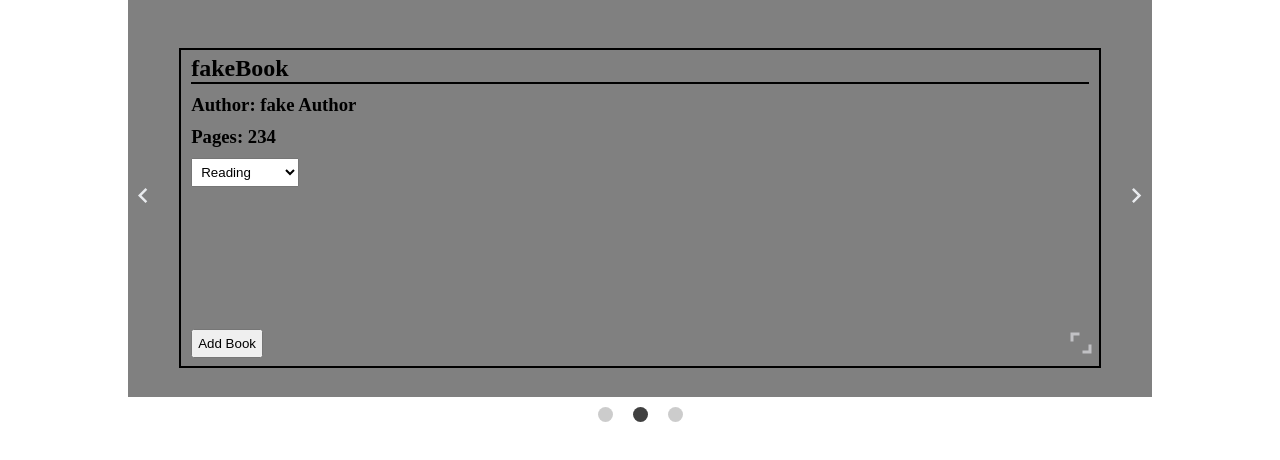
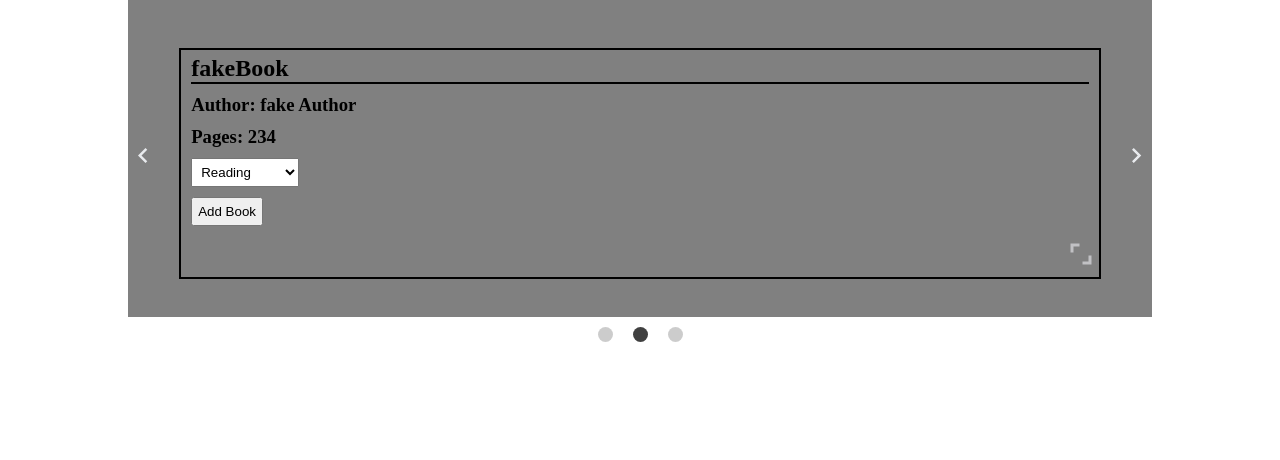
Before and after one commit to Jeff496/MyLibrary, a website built with webpack: page src/index.html in a window 1280 px wide. Shown: the part 160-620 px from the top of the page. Built offline with nearby package versions, Linux system fonts and the light colour scheme.

Commit message:
styling for bookcards

```diff
--- a/src/js/bookList.js
+++ b/src/js/bookList.js
@@ -61,20 +61,16 @@ export function makeBookCards(book, buttonOpt, index = -1) {
     saveUserLibrary();
   });
 
-  // div to contain both remove/add button and expand button for flexbox purposes
-  const container = document.createElement("div");
-  container.classList.add("container");
-
   // remove/add book button
   const addBookButton = document.createElement("button");
   addBookButton.style.cursor = "pointer";
 
   if (buttonOpt === buttonOption.REMOVE) {
-    container.appendChild(
-      removeBookButton(index, bookCard, addBookButton, book)
+    bookCard.appendChild(
+      removeBookButton(index, bookCard, addBookButton, book) // addBookButton parameter for updating button state
     );
   } else {
-    container.appendChild(addButton(addBookButton, book));
+    bookCard.appendChild(addButton(addBookButton, book));
   }
 
   // expand to show description
@@ -86,9 +82,7 @@ export function makeBookCards(book, buttonOpt, index = -1) {
     collapse.style.display = "block";
     expand.style.display = "none";
   });
-  container.appendChild(expand);
-
-  bookCard.appendChild(container);
+  bookCard.appendChild(expand);
 
   // collapse to hide description
   const collapse = document.createElement("img");
--- a/src/styles.css
+++ b/src/styles.css
@@ -44,7 +44,7 @@ nav ul li:nth-child(2) {
 
 .carousel {
   position: relative;
-  height: 50vh;
+  height: 40vh;
   width: 80%;
   margin: 0 auto;
   background-color: grey;
@@ -69,7 +69,7 @@ nav ul li:nth-child(2) {
 
 .carouselItem .bookCard {
   width: 90%;
-  height: 80%;
+  height: auto;
 }
 
 .leftArrowButton,
@@ -172,7 +172,7 @@ nav ul li:nth-child(2) {
   margin-right: 5px;
 }
 
-#collapse {
+.bookCard img {
   margin-left: auto;
 }
 
```
Also changed, not shown: dist/bundle.js, 1 other file.
